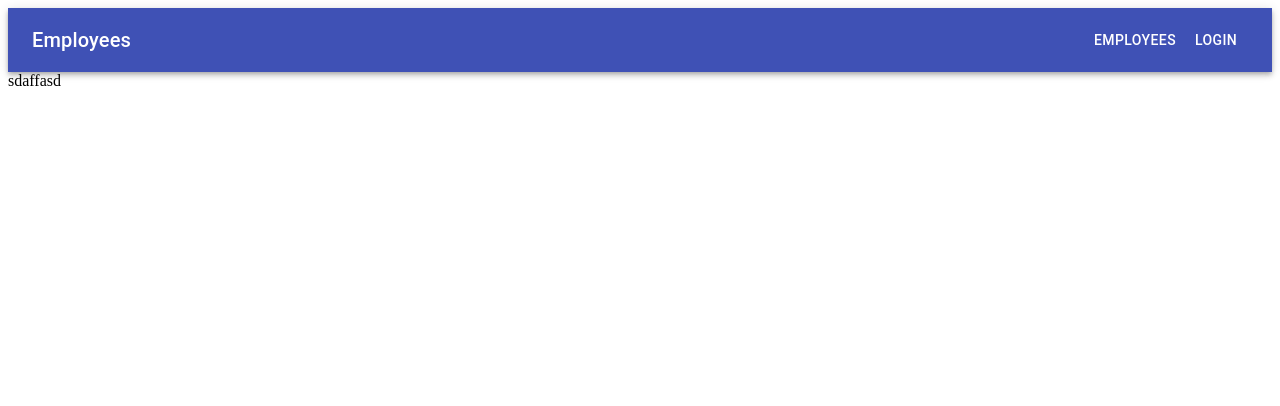
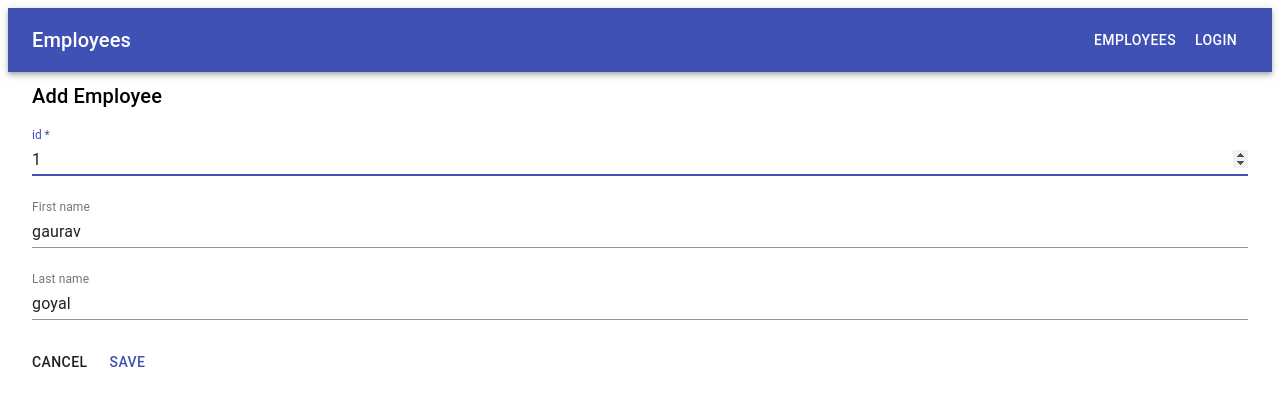
Before and after one commit to GauravKGoyal/ReactCrudSimpleWithRoutes, a React (Create React App) app: page /#/employee/edit/1 in a window 1280 px wide. Shown: the top 406 px of the page. Built offline with nearby package versions, Linux system fonts and the light colour scheme.

Commit message:
initial commit

```diff
--- a/src/Components/App.js
+++ b/src/Components/App.js
@@ -1,12 +1,12 @@
-import React from 'react';
-import Header from './Layout/Header'
-import Body from './Layout/Body'
+import React from "react";
+import Header from "./Layout/Header";
+import Body from "./Layout/Body";
 
 export default function ButtonAppBar() {
   return (
     <div>
-    <Header></Header>
-    <Body></Body>
+      <Header />
+      <Body />
     </div>
   );
 }
--- a/src/Components/Employee/AddEmployee.js
+++ b/src/Components/Employee/AddEmployee.js
@@ -1,5 +1,12 @@
-import React from "react";
+import React , {Component} from "react";
+import EmployeeForm from "./EmployeeForm";
 
-export default function AddEmployee() {
-  return <div>add employee</div>;
+class AddEmployee extends Component {
+  render(){
+    let employee = {id:1, firstName:"gaurav", lastName:"goyal"};
+    return <EmployeeForm data={employee} action="Add"></EmployeeForm>;
+
+  }
 }
+
+export default AddEmployee;
--- a/src/Components/Employee/AllEmployees.js
+++ b/src/Components/Employee/AllEmployees.js
@@ -1,5 +1,11 @@
-import React from "react";
+import React, { Component } from "react";
+import {employees} from "../../store";
+import EmployeesTable from "./EmployeesTable";
 
-export default function AllEmployee() {
-  return <div>all employees</div>;
+class AllEmployees extends Component {
+  render() {
+    return <EmployeesTable rows={employees} totalRowsCount={100} history={this.props.history}/>;
+  }
 }
+
+export default AllEmployees;
--- /dev/null
+++ b/src/Components/Employee/EditEmployee.js
@@ -0,0 +1,16 @@
+import React, { Component } from "react";
+import EmployeeForm from "./EmployeeForm";
+
+class EditEmployee extends Component {
+  render() {
+    console.log(this.props.match.params.id);
+    let employee = {
+      id: this.props.match.params.id,
+      firstName: "gaurav",
+      lastName: "goyal"
+    };
+    return <EmployeeForm data={employee} action="Add"></EmployeeForm>;
+  }
+}
+
+export default EditEmployee;
--- /dev/null
+++ b/src/Components/Employee/EmployeeForm.js
@@ -0,0 +1,149 @@
+import React, { Component } from "react";
+import Button from "@material-ui/core/Button";
+import TextField from "@material-ui/core/TextField";
+import Dialog from "@material-ui/core/Dialog";
+import DialogActions from "@material-ui/core/DialogActions";
+import DialogContent from "@material-ui/core/DialogContent";
+import DialogTitle from "@material-ui/core/DialogTitle";
+import { Typography } from "@material-ui/core";
+
+class EmployeeForm extends Component {
+  constructor(props) {
+    super(props);
+    this.state = {
+      id: 0,
+      firstName: "",
+      lastName: "",
+      changed: false
+    };
+    this.handleSubmit = this.handleSubmit.bind(this);
+    this.handleInputChange = this.handleInputChange.bind(this);
+  }
+
+  handleInputChange(event) {
+    const target = event.target;
+    const value = target.type === "checkbox" ? target.checked : target.value;
+    const name = target.name;
+
+    this.setState({ changed: true });
+    this.setState({
+      [name]: value
+    });
+  }
+
+  handleClose() {
+    if (this.state.changed === true) {
+      const isConfirmed = window.confirm(
+        "Are you sure you want to exit without saving?"
+      );
+      if (isConfirmed === false) {
+        return;
+      }
+    }
+    this.clearInputStates();
+  }
+
+  handleSubmit() {
+    if (this.state.changed === true) {
+      var contents = JSON.stringify({
+        id: this.state.id,
+        firstName: this.state.firstName,
+        lastName: this.state.lastName,
+        changed: this.state.changed
+      });
+      alert(contents);
+      this.props.saveData(contents);
+    }
+    // save to database
+
+    // show toast for success or failure
+  }
+
+  componentDidMount() {
+    console.log("sdf", this.props);
+    this.setState({
+      id: this.props.data.id,
+      firstName: this.props.data.firstName,
+      lastName: this.props.data.lastName,
+      changed: false
+    });
+  }
+
+  render() {
+    return (
+      <div>
+        <form key={this.id} onSubmit={this.handleSubmit}>
+          <div
+            style={{
+              paddingTop: 8,
+              paddingBottom: 8,
+              paddingLeft: 24,
+              paddingRight: 24
+            }}
+          >
+            <Typography variant="h6">{this.props.action} Employee</Typography>
+          </div>
+          <div
+            style={{
+              paddingTop: 8,
+              paddingBottom: 8,
+              paddingLeft: 24,
+              paddingRight: 24
+            }}
+          >
+            <TextField
+              id="id"
+              name="id"
+              value={this.state.id}
+              onChange={this.handleInputChange}
+              required
+              autoFocus
+              margin="none"
+              label="id"
+              type="number"
+              style={{ marginBottom: 8 }}
+              fullWidth
+            />
+
+            <TextField
+              id="firstName"
+              name="firstName"
+              value={this.state.firstName}
+              onChange={this.handleInputChange}
+              margin="normal"
+              label="First name"
+              type="text"
+              fullWidth
+            />
+
+            <TextField
+              id="lastName"
+              name="lastName"
+              value={this.state.lastName}
+              onChange={this.handleInputChange}
+              margin="normal"
+              label="Last name"
+              type="text"
+              fullWidth
+            />
+          </div>
+          <div
+            style={{
+              paddingTop: 8,
+              paddingBottom: 8,
+              paddingLeft: 16,
+              paddingRight: 16
+            }}
+          >
+            <Button onClick={this.handleClose}>Cancel</Button>
+            <Button type="submit" color="primary">
+              Save
+            </Button>
+          </div>
+        </form>
+      </div>
+    );
+  }
+}
+
+export default EmployeeForm;
--- /dev/null
+++ b/src/Components/Employee/EmployeesTable.js
@@ -0,0 +1,81 @@
+import React, { Component } from "react";
+import { RouteComponentProps } from "react-router-dom";
+import Table from "@material-ui/core/Table";
+import TableBody from "@material-ui/core/TableBody";
+import TableCell from "@material-ui/core/TableCell";
+import TableHead from "@material-ui/core/TableHead";
+import TableRow from "@material-ui/core/TableRow";
+import TablePagination from "@material-ui/core/TablePagination";
+import { Link } from "react-router-dom";
+
+class EmployeesTable extends Component {
+  constructor(props) {
+    super(props);
+
+    this.state = {
+      page: 1,
+      rowsPerPage: 5
+    };
+    this.handleChangePage = this.handleChangePage.bind(this);
+    this.handleChangeRowsPerPage = this.handleChangeRowsPerPage.bind(this);
+    this.handleClickRow = this.handleClickRow.bind(this);
+  }
+
+  handleChangePage = (event, newPage) => {
+    this.setState({ page: newPage });
+  };
+  handleChangeRowsPerPage = event => {
+    this.setState({ rowsPerPage: parseInt(event.target.value, 5) });
+    this.setState({ page: 1 });
+  };
+  handleClickRow = (event, row) => {
+    console.log(row.id);
+    this.setState({ selectedRowId: row.id });
+    console.log(this.props.location);
+    this.props.history.push("/employee/edit/" + row.id);
+  };
+
+  render() {
+    return (
+      <div style={{ width: "100%", overflowX: "auto" }}>
+        <div style={{ overflowX: "auto" }}>
+          <Table aria-label="simple table">
+            <TableHead>
+              <TableRow>
+                <TableCell>Id</TableCell>
+                <TableCell align="right">Fistname</TableCell>
+                <TableCell align="right">Lastname</TableCell>
+              </TableRow>
+            </TableHead>
+            <TableBody>
+              {this.props.rows.map(row => (
+                <TableRow
+                  hover
+                  key={row.id}
+                  onClick={event => this.handleClickRow(event, row)}
+                >
+                  <TableCell component="th" scope="row">
+                    {row.id}
+                  </TableCell>
+                  <TableCell align="right">{row.firstName}</TableCell>
+                  <TableCell align="right">{row.lastName}</TableCell>
+                </TableRow>
+              ))}
+            </TableBody>
+          </Table>
+        </div>
+        <TablePagination
+          rowsPerPageOptions={[5, 10, 25]}
+          component="div"
+          count={this.props.totalRowsCount}
+          rowsPerPage={this.state.rowsPerPage}
+          page={this.state.page}
+          onChangePage={this.handleChangePage}
+          onChangeRowsPerPage={this.handleChangeRowsPerPage}
+        />
+      </div>
+    );
+  }
+}
+
+export default EmployeesTable;
--- a/src/Components/Layout/Body.js
+++ b/src/Components/Layout/Body.js
@@ -1,22 +1,17 @@
 import React from "react";
-import { Route, HashRouter } from "react-router-dom";
-import AllEmployee from "../Employee/AllEmployees";
+import AllEmployees from "../Employee/AllEmployees";
 import AddEmployee from "../Employee/AddEmployee";
-import EditEmployee from "../Employee/AddEmployee";
+import EditEmployee from "../Employee/EditEmployee";
 import Login from "../Login";
+import { Route, HashRouter, BrowserRouter } from "react-router-dom";
 
 export default function Body() {
   return (
     <div>
-      sdaffasd
-      <HashRouter>
-        <div className="container">
-          <Route exact path="/Employees" component={AllEmployee} />
-          <Route exact path="/AddEmployee" component={AddEmployee} />
-          <Route exact path="/EditEmployee/:id" component={EditEmployee} />
-          <Route exact path="/Login" component={Login} />
-        </div>
-      </HashRouter>
+      <Route exact path="/" component={AllEmployees} />
+      <Route exact path="/Login" component={Login} />
+      <Route exact path="/AddEmployee" component={AddEmployee} />
+      <Route path="/employee/edit/:id" component={EditEmployee} />
     </div>
   );
 }
--- a/src/Components/Layout/Header.js
+++ b/src/Components/Layout/Header.js
@@ -1,12 +1,8 @@
 import React from "react";
 import { makeStyles } from "@material-ui/core/styles";
-import { Route, NavLink, HashRouter } from "react-router-dom";
 import AppBar from "@material-ui/core/AppBar";
 import Toolbar from "@material-ui/core/Toolbar";
 import Typography from "@material-ui/core/Typography";
-import Button from "@material-ui/core/Button";
-import IconButton from "@material-ui/core/IconButton";
-import MenuIcon from "@material-ui/icons/Menu";
 import RouterButton from "./RouterButton";
 
 const useStyles = makeStyles(theme => ({
@@ -31,8 +27,8 @@ export default function ButtonAppBar() {
           <Typography variant="h6" className={classes.title}>
             Employees
           </Typography>
-          <RouterButton color="inherit" to="/Employees" text="Employees"></RouterButton>
-          <RouterButton color="inherit" to="/Login" text="Login"></RouterButton>
+          <RouterButton color="inherit" to="/" text="Employees" />
+          <RouterButton color="inherit" to="/Login/" text="Login" />
           {/* <Button color="inherit">Login</Button> */}
         </Toolbar>
       </AppBar>
--- a/src/Components/Layout/RouterButton.js
+++ b/src/Components/Layout/RouterButton.js
@@ -1,5 +1,4 @@
 import React, { Component } from "react";
-import { MemoryRouter as Router } from "react-router";
 import { Link as RouterLink } from "react-router-dom";
 import Button from "@material-ui/core/Button";
 
@@ -12,11 +11,9 @@ const Link1 = React.forwardRef((props, ref) => (
 class RouterButton extends Component {
   render() {
     return (
-      <Router>
         <Button color={this.props.color} component={Link1} to={this.props.to}>
           {this.props.text}
         </Button>
-      </Router>
     );
   }
 }
--- a/src/Components/Login.js
+++ b/src/Components/Login.js
@@ -1,5 +1,10 @@
-import React from "react";
+import React , {Component} from "react";
 
-export default function Login() {
-  return <div>Login</div>;
+class Login extends Component {
+  render(){
+    return <div>Login</div>;
+
+  }
 }
+
+export default Login;
--- a/src/index.js
+++ b/src/index.js
@@ -2,6 +2,8 @@ import React from "react";
 import ReactDOM from "react-dom";
 import App from "./Components/App";
 import "./styles.css";
+import { Route, HashRouter, BrowserRouter } from "react-router-dom";
+
 
 
 // function App() {
@@ -15,4 +17,4 @@ import "./styles.css";
 
 
 const rootElement = document.getElementById("root");
-ReactDOM.render(<App />, rootElement);
+ReactDOM.render(<HashRouter><App /></HashRouter> , rootElement);
--- /dev/null
+++ b/src/store.js
@@ -0,0 +1,20 @@
+function CreateEmployee(id, firstName, lastName){
+  this.id = id;
+  this.firstName = firstName;
+  this.lastName = lastName;
+  return this;
+}
+
+export const employees = [
+  new CreateEmployee(1, "Gaurav", "Goyal"),
+  new CreateEmployee(2, "Divya", "Jain"),
+]
+
+// function CreateEmployee(id, firstName, lastName) {
+//   return { id, firstName, lastName };
+// }
+
+// export const employees = [
+//   CreateEmployee(1, "Gaurav", "Goyal"),
+//   CreateEmployee(2, "Divya", "Jain")
+// ];
```
